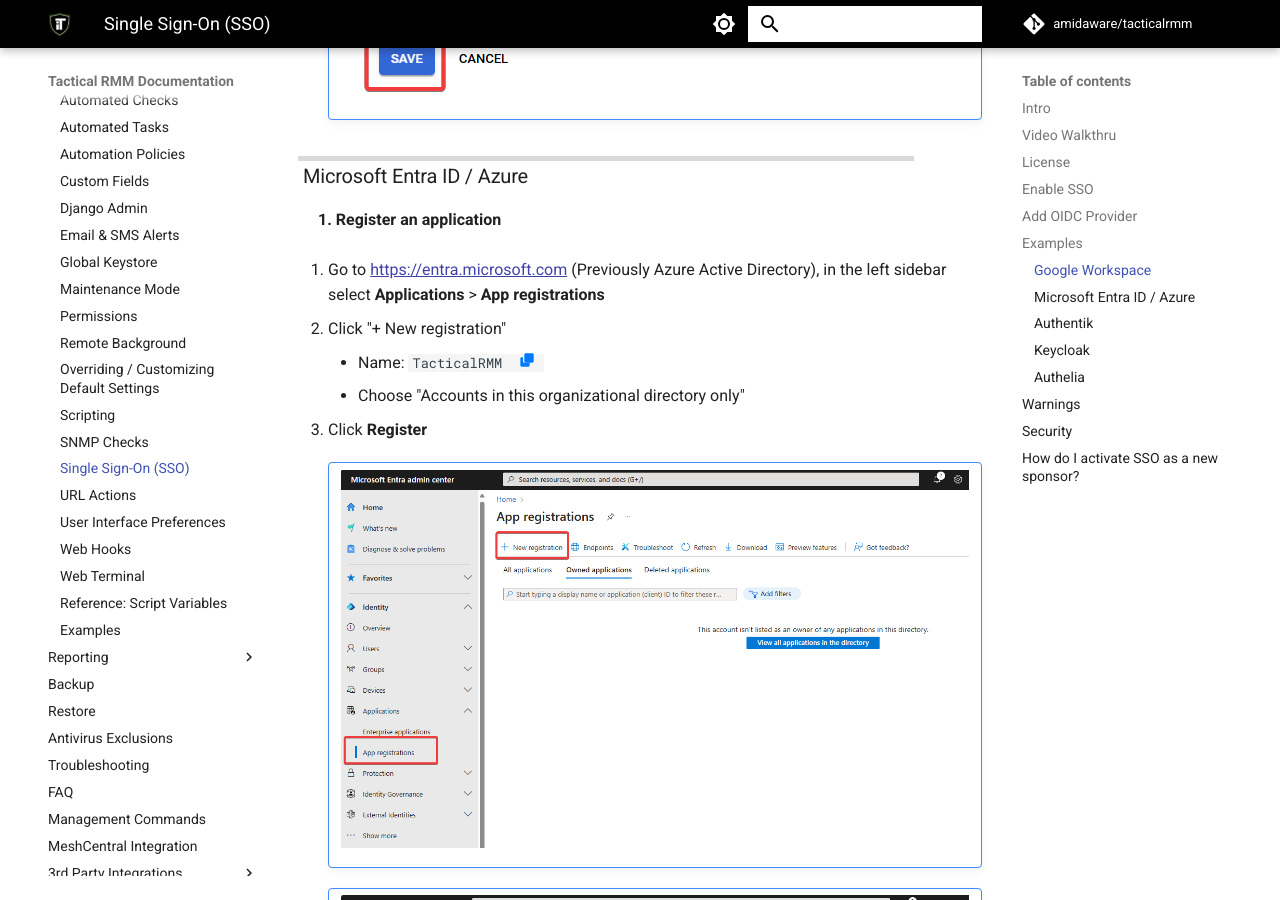
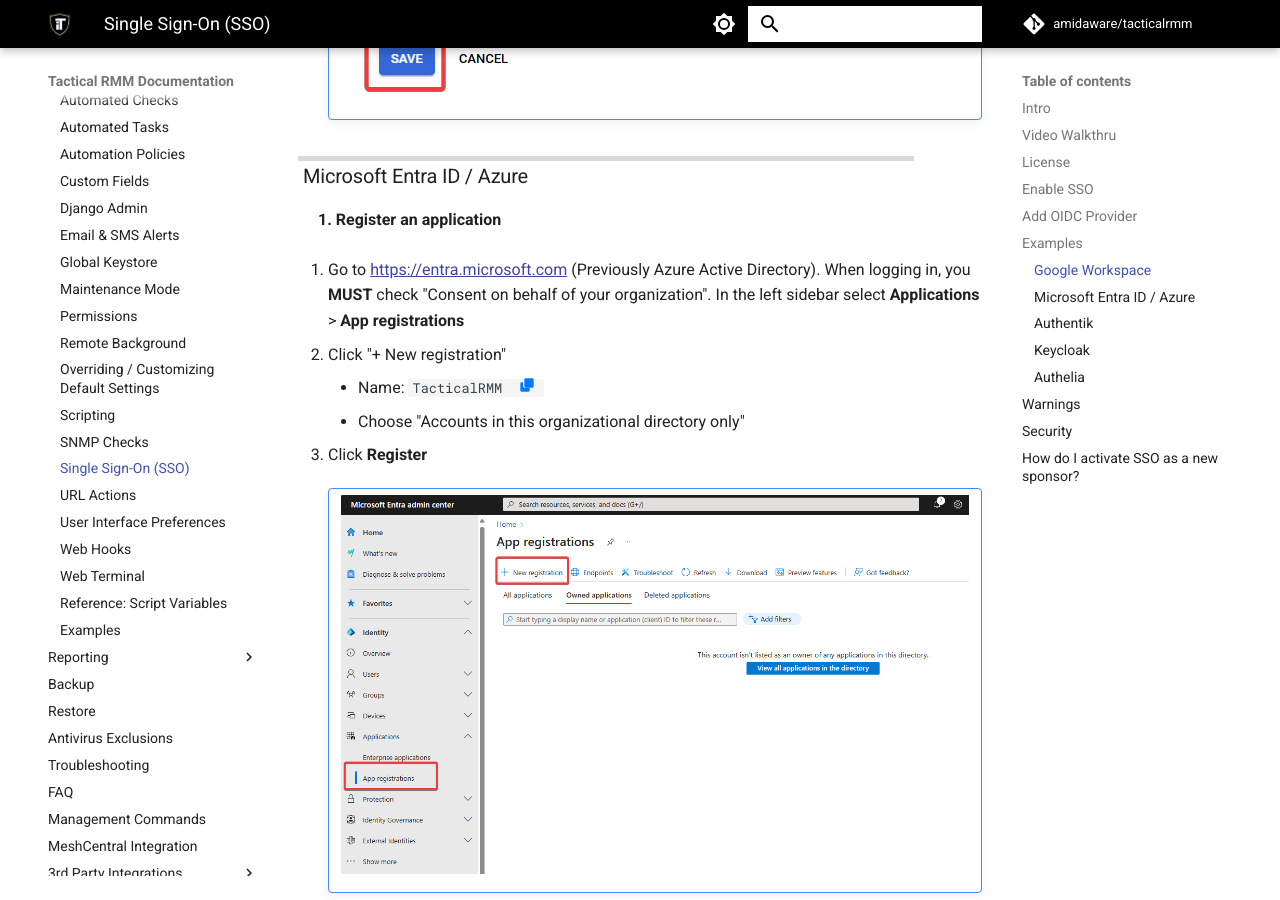
Before and after one commit to amidaware/trmm-docs, an MkDocs documentation site: the page built from docs/ee/sso/sso.md, in a window 1280 px wide and 900 px high, scrolled down 5572 px. Built offline with MkDocs 1.6.1 and Material for MkDocs 9.7.7, drawn with Linux system fonts in a browser that asks for light colours; comment, search, counter and statistics services are not loaded.

Commit message:
docs: update SSO application registration instructions to include consent requirement

```diff
--- a/docs/ee/sso/sso.md
+++ b/docs/ee/sso/sso.md
@@ -121,7 +121,7 @@
 
 **1. Register an application**
 
-1. Go to <https://entra.microsoft.com> (Previously Azure Active Directory), in the left sidebar select **Applications** > **App registrations**
+1. Go to <https://entra.microsoft.com> (Previously Azure Active Directory). When logging in, you **MUST** check "Consent on behalf of your organization". In the left sidebar select **Applications** > **App registrations**
 
 2. Click "+ New registration"
 
```
